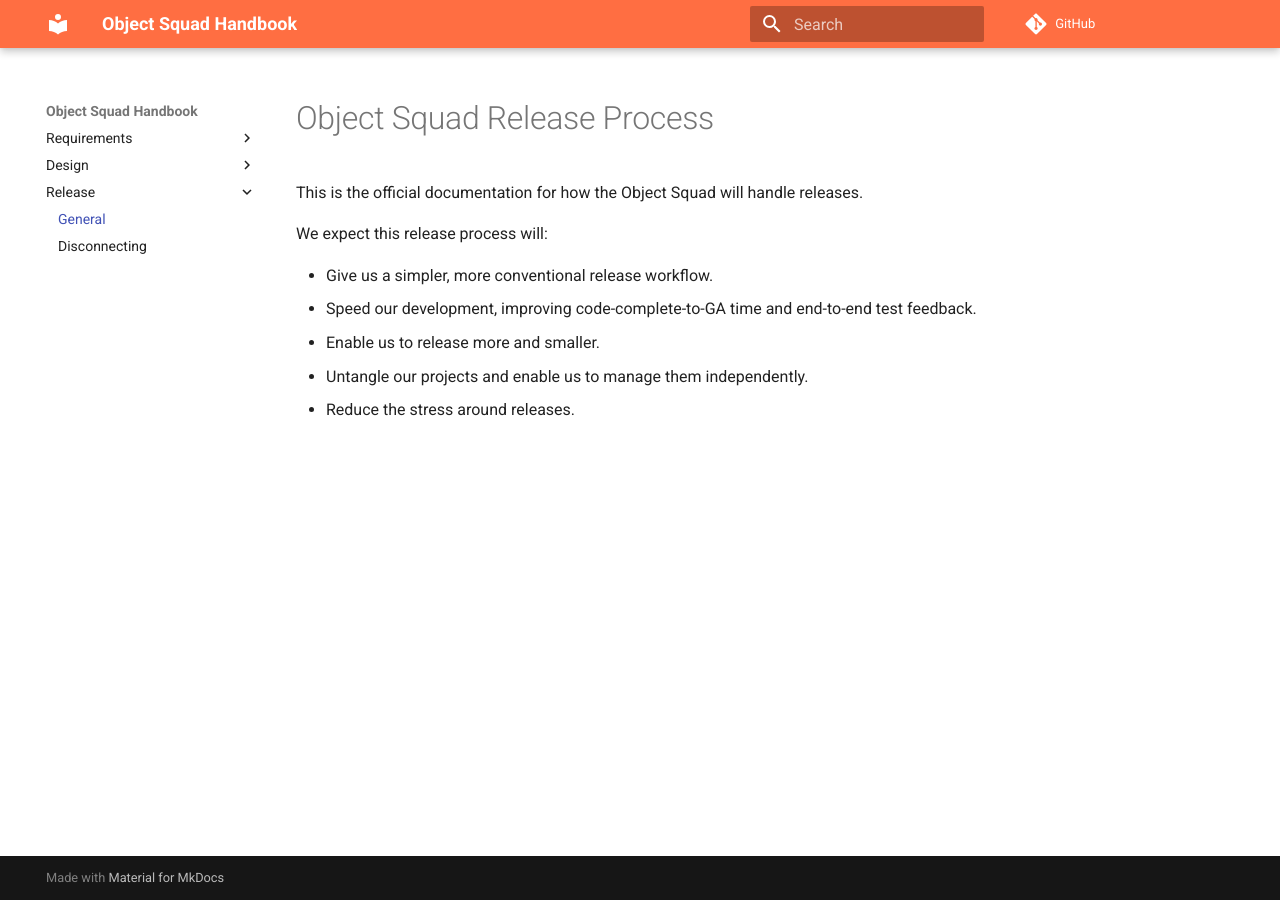
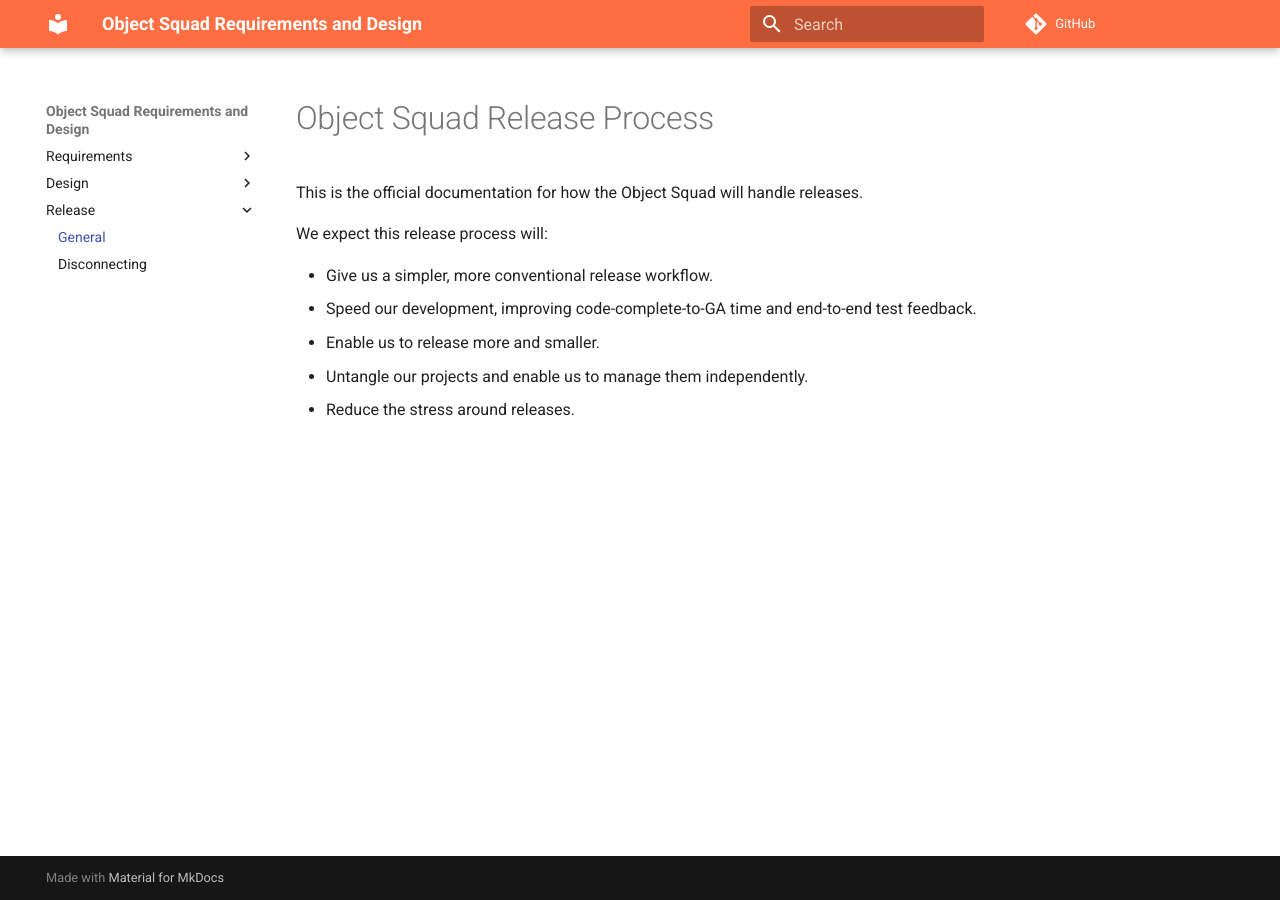
Before and after one commit to scality/Zenko-RFCs, an MkDocs documentation site: the page built from docs/release/index.md, in a window 1280 px wide. Built offline with MkDocs 1.6.1 and Material for MkDocs 9.7.7, drawn with Linux system fonts in a browser that asks for light colours; comment, search, counter and statistics services are not loaded.

Commit message:
improvement: update title

```diff
--- a/mkdocs.yml
+++ b/mkdocs.yml
@@ -1,4 +1,4 @@
-site_name: Object Squad Handbook
+site_name: Object Squad Requirements and Design
 site_url: https://scality.github.io/citadel
 repo_url: https://github.com/scality/citadel
 edit_uri: 'edit/development/1.0/docs/'
```
